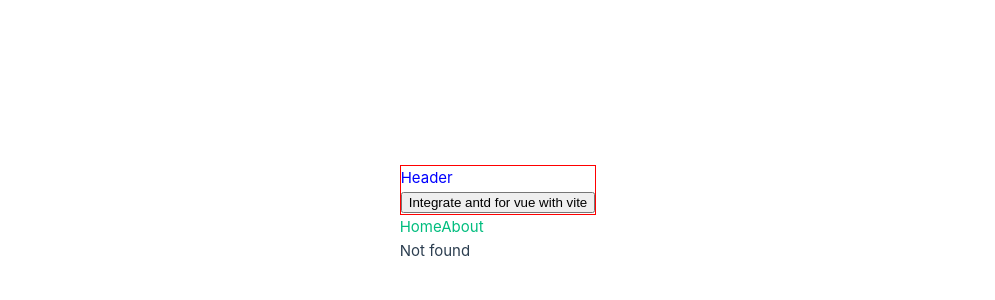
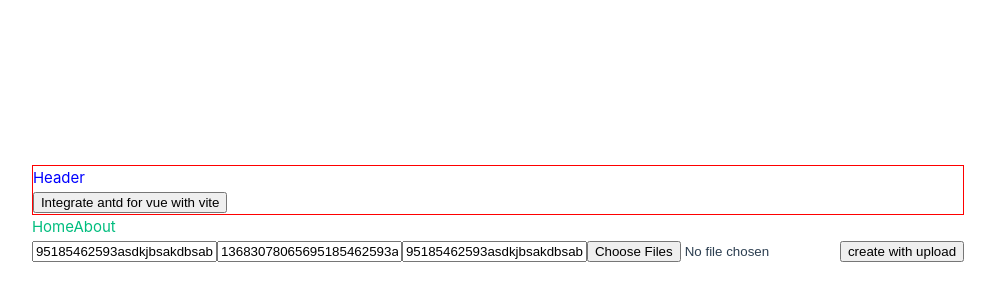
Before and after one commit to MinhSuIt/vueforjob, a Vue app: page /create-with-upload-form-data in a window 1280 px wide. Before the commit this address had no page. Shown: the part 186-486 px from the top of the page, without its empty margins (142-1137 px from the left). Built offline with nearby package versions, Linux system fonts and the light colour scheme.

Commit message:
add create and upload

```diff
--- a/src/router/index.js
+++ b/src/router/index.js
@@ -8,12 +8,12 @@ const router = createRouter({
     {
       path: '/',
       name: 'home',
-      component: import('../views/HomeView.vue'),
+      component: () => import('../views/HomeView.vue'),
     },
     {
       path: '/login',
       name: '/login',
-      component: import('../views/LoginView.vue'),
+      component: () => import('../views/LoginView.vue'),
       meta: { requireAuth: false },
     },
     {
@@ -52,7 +52,13 @@ const router = createRouter({
         },
       ],
     },
+    {
+      path: '/create-with-upload-form-data',
+      name: 'create-with-upload-form-data',
+      component: () => import('../views/CreateWithUploadView.vue'),
+    },
     { path: '/:pathMatch(.*)*', name: 'NotFound', component: () => import('../views/NotFoundView.vue') },
+
   ]
 })
 
--- a/src/utils/axios.js
+++ b/src/utils/axios.js
@@ -4,7 +4,8 @@ const axiosInstance = axios.create({
     baseURL: import.meta.env.VITE_BASE_API_URL,
     timeout: 30000,
     headers: {
-        'Content-type': 'application/json',
+        'Content-Type': 'application/json', //require
+        'Accept': 'application/json', //require
     }
 });
 
@@ -24,11 +25,13 @@ axiosInstance.interceptors.response.use(
     },
     function (error) {
         //handle chung cho tất cả các lỗi từ api trả về để tạo alert cho người dùng
-        const alert = useAlertStore()
-        if(error?.response?.data?.message) {
-            alert.handleAlert({ isOpen: true, message: error?.response?.data?.message })
-            console.log(alert.message)
-        }
+        // if(error?.response?.status === 401){
+            const alert = useAlertStore()
+            if(error?.response?.data?.message) {
+                alert.handleAlert({ isOpen: true, message: error?.response?.data?.message })
+                console.log(alert.message)
+            }
+        // }
         console.log(error)
         // return Promise.reject(error)
     }
--- /dev/null
+++ b/src/views/CreateWithUploadView.vue
@@ -0,0 +1,86 @@
+<template>
+  <div>
+    <input type="text" v-model="formData.name" placeholder="Name" />
+    <input type="text" v-model="formData.email" placeholder="Email" />
+    <input type="text" v-model="formData.password" placeholder="Password" />
+    <input
+      type="file"
+      multiple
+      ref="file"
+      id="customFile"
+      @change="(e) => handleFileChange(e)"
+    />
+    <label
+      v-if="formData.avatarName"
+      class="custom-file-label text-left"
+      for="customFile"
+      >{{ formData.avatarName }}</label
+    >
+    <button @click="createWithUpload">create with upload</button>
+  </div>
+</template>
+
+<script>
+import { each, random } from "lodash";
+import axios from "./../utils/axios";
+export default {
+  data() {
+    const tmp = random(1, 888888888888) + "asdkjbsakdbsabkjd";
+    const rand = random(1, 888888888888);
+    return {
+      formData: {
+        name: tmp,
+        email: `${rand}${tmp}${rand}@gmail.com`,
+        password: tmp,
+        avatar: null,
+        avatarName: "",
+      },
+    };
+  },
+  methods: {
+    createWithUpload() {
+      this.errors = null;
+
+      let formData = new FormData();
+    //   formData.append("avatar", this.formData.avatar);
+
+      each(this.formData, (value, key) => {
+        formData.append(key, value);
+      });
+      formData.append('key', 123);
+      console.log(this.formData);
+      console.log(formData);
+      axios
+        .post("auth/register", formData, {
+        // .post("auth/register", this.formData, {
+          headers: {
+            "Content-Type": "multipart/form-data",
+          },
+        })
+        .then((response) => {
+          console.log(response);
+          //   this.showForm = false
+          //   this.user = response.data.data
+        })
+        .catch((err) => {
+          //   if (err.response.status === 422) {
+          //     this.errors = []
+          //     .each(err.response.data.errors, error => {
+          //       .each(error, e => {
+          //         this.errors.push(e)
+          //       })
+          //     })
+          //   }
+          console.log(err);
+        });
+    },
+    handleFileChange(e) {
+      this.formData.avatar = e.target.files[0];
+      this.formData.avatarName = this.formData.avatar.name;
+    },
+  },
+};
+</script>
+
+<style lang="scss" scoped>
+</style>
```
